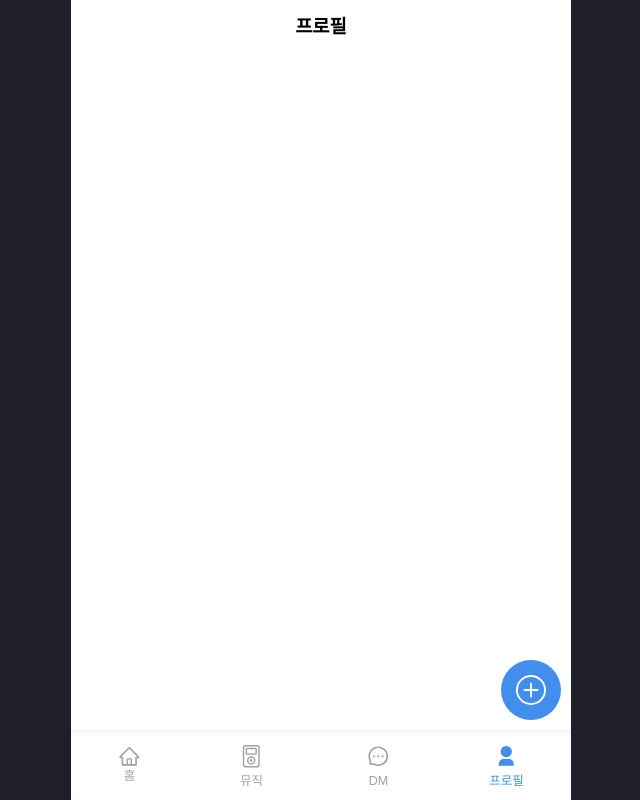
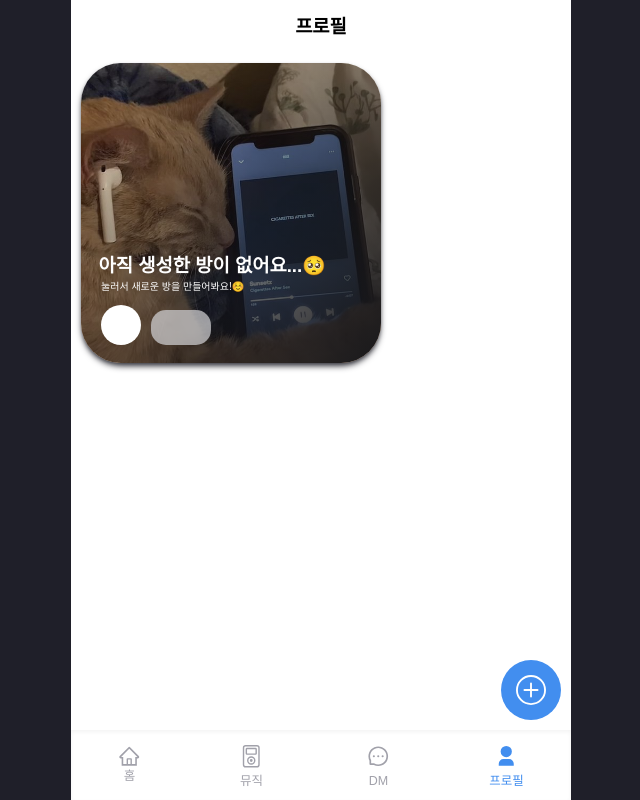
Before and after one commit to bm4656/FE-What_Song, a Next.js app: page /profile in a window 1280 px wide. Shown: the whole page, without its empty margins (319-959 px from the left). Built offline with nearby package versions, Linux system fonts and the light colour scheme.

Commit message:
feat: 프로필 PostGrid

```diff
--- a/src/app/profile/page.tsx
+++ b/src/app/profile/page.tsx
@@ -1,4 +1,5 @@
 import TitleHeader from '@/components/TitleHeader';
+import PostGrid from '@/components/profile/PostGrid';
 import ProfileCard from '@/components/profile/ProfileCard';
 
 export default function ProfilePage() {
@@ -6,6 +7,7 @@ export default function ProfilePage() {
 		<>
 			<TitleHeader title="프로필" />
 			<ProfileCard />
+			<PostGrid />
 		</>
 	);
 }
--- /dev/null
+++ b/src/components/profile/PostGrid.tsx
@@ -0,0 +1,9 @@
+import MusicCardNone from '../skeleton/MusicCardNone';
+
+export default function PostGrid() {
+	return (
+		<div>
+			<MusicCardNone type="user" />
+		</div>
+	);
+}
```
